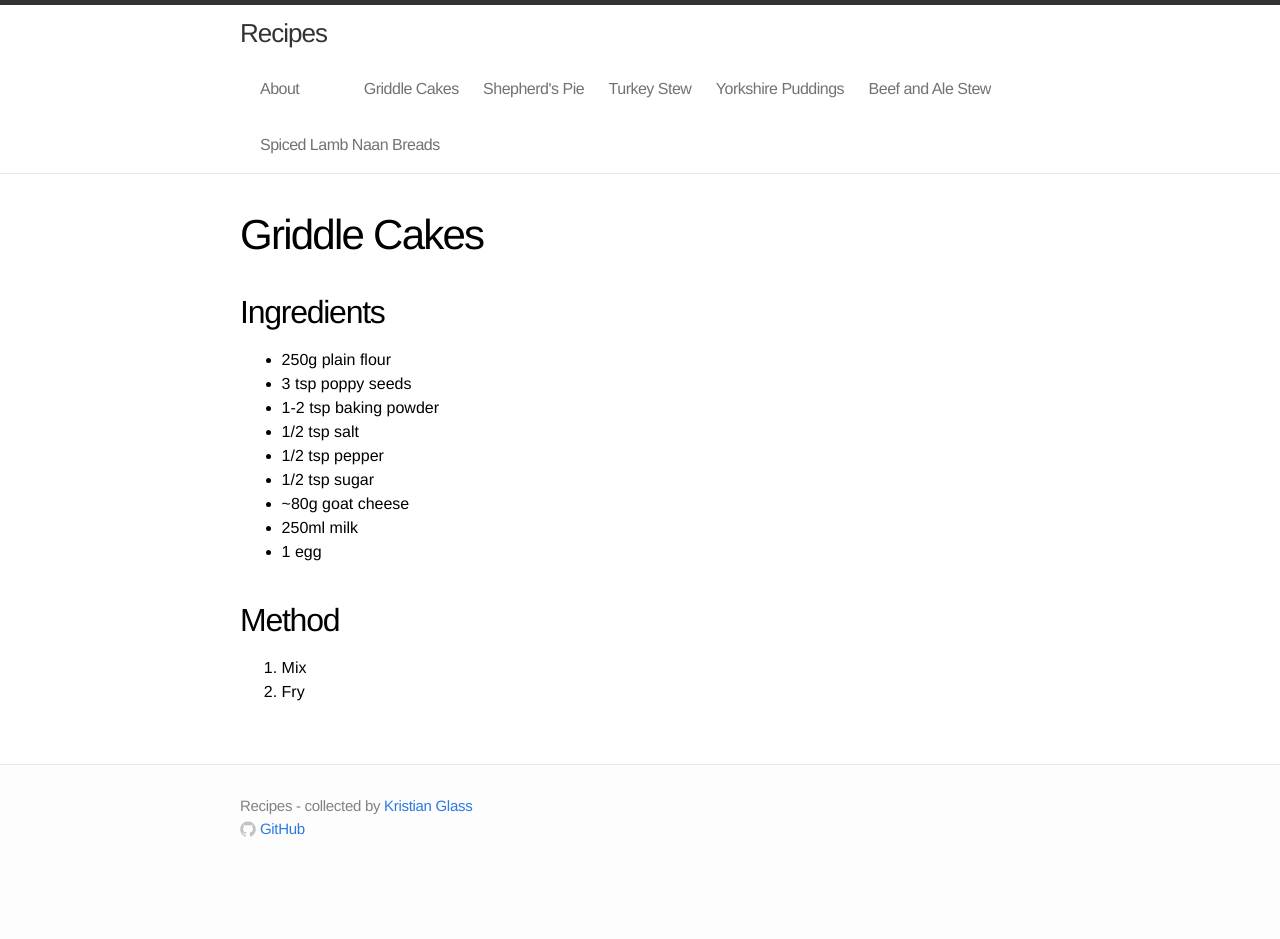
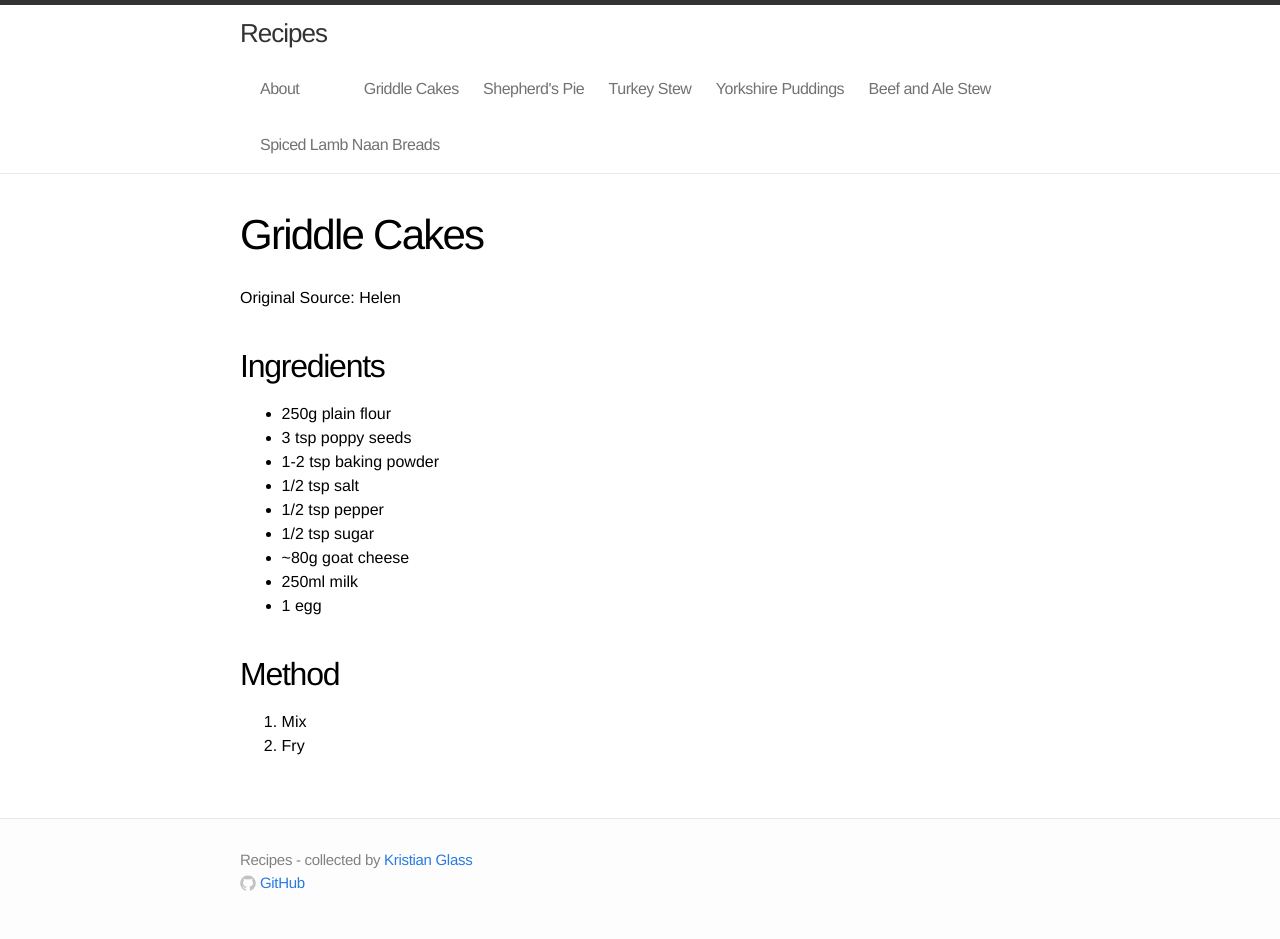
Before and after one commit to doismellburning/recipes, a Jekyll site: the page built from www/main/griddle-cakes/index.md, in a window 1280 px wide. Built offline with Jekyll 4.4.1, drawn with Linux system fonts in a browser that asks for light colours; before the commit the page ends 900 px from its top, so only the background shows below that.

Commit message:
Added layout code for source text

```diff
--- a/www/_layouts/recipe.html
+++ b/www/_layouts/recipe.html
@@ -4,7 +4,13 @@ layout: page
 
 <div id="source">
 	{% if page.source_url %}
-		<a href="{{ page.source_url }}">Original Source</a>
+		<a href="{{ page.source_url }}">
+	{% endif %}
+	{% if page.source_url or page.source %}
+		Original Source{% if page.source %}: {{ page.source }}{% endif %}
+	{% endif %}
+	{%if page.source_url %}
+		</a>
 	{% endif %}
 </div>
 <div>
--- a/www/main/griddle-cakes/index.md
+++ b/www/main/griddle-cakes/index.md
@@ -1,6 +1,7 @@
 ---
 layout: recipe
 title: Griddle Cakes
+source: Helen
 ---
 
 ## Ingredients
```
Also changed, not shown: 1 other file.
